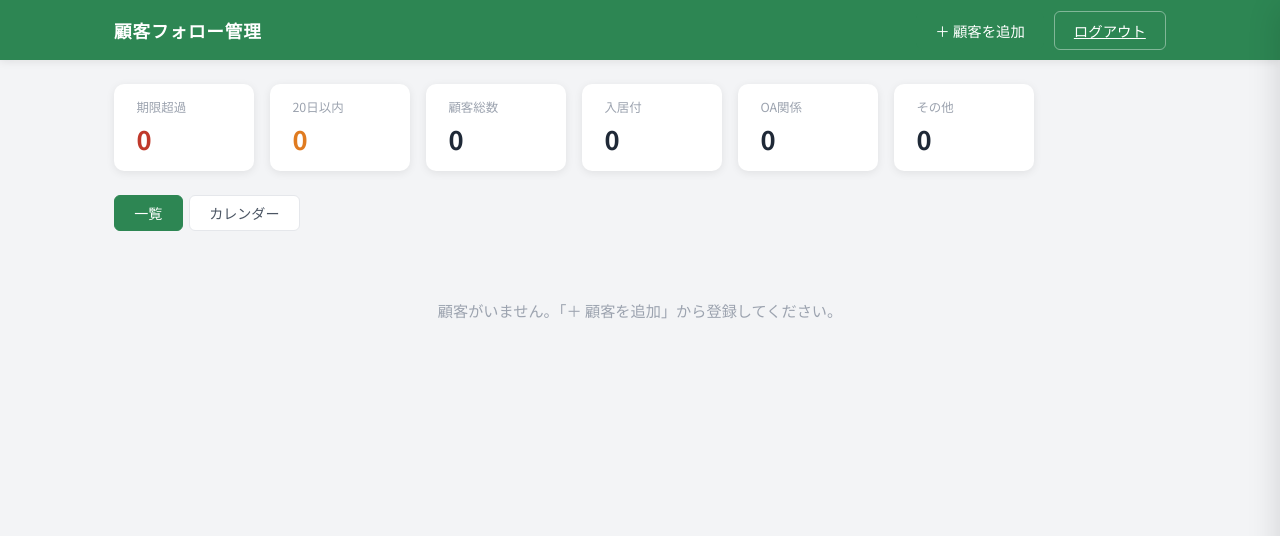
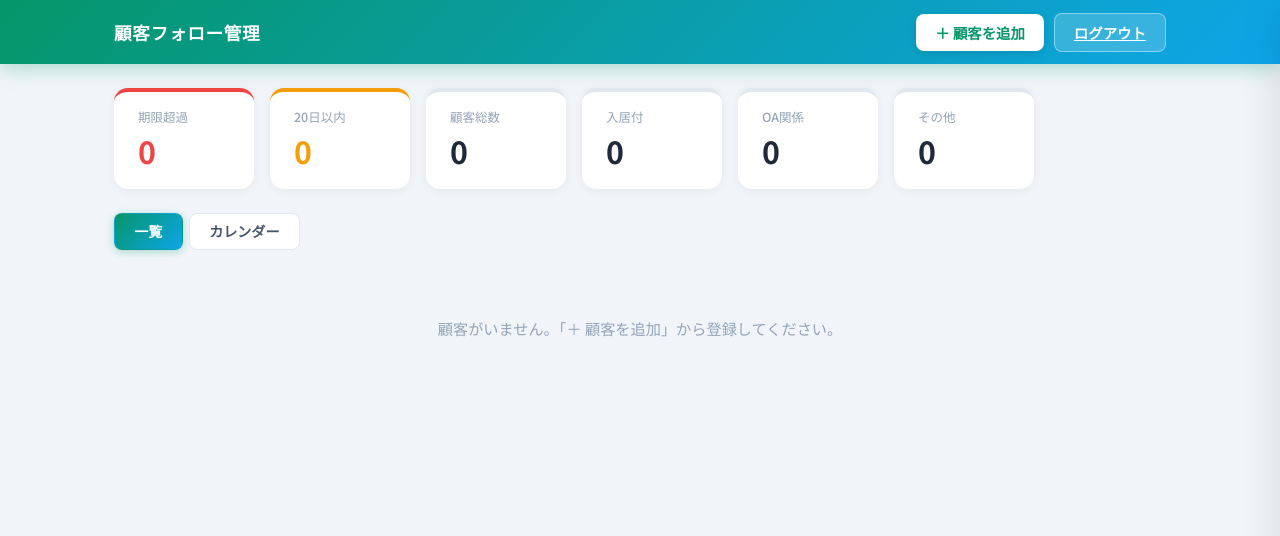
Before and after one commit to aoi4986-lgtm/essentia-hp, a Flask app: page / in a window 1280 px wide. Shown: the top 536 px of the page. Run offline with Flask 3, Linux system fonts and the light colour scheme; the visitor is signed in with stand-in values (Sample User, id 1); data that the repository does not hold is empty; some libraries are stand-ins or nearby versions.

Commit message:
デザインをグラデーション＋ビビッド（案B）に刷新
ヘッダー・ボタン・カードにグラデーション適用。
カードホバーアニメーション、サマリーカードborder-top追加。

Co-Authored-By: Claude Sonnet 4.6 <noreply@anthropic.com>

```diff
--- a/crm/static/main.js
+++ b/crm/static/main.js
@@ -94,9 +94,9 @@ function cardHTML(c) {
       <span class="follow-badge ${c.status}">${badgeLabel(c.status, c.next_follow_date || '')}</span>
       ${c.notes ? `<div style="font-size:0.82rem;color:#4b5563">${esc(c.notes)}</div>` : ''}
       <div class="card-actions">
-        <button class="btn btn-primary btn-sm btn-follow" data-id="${c.id}">フォロー記録</button>
-        <button class="btn btn-ghost btn-sm btn-edit" data-id="${c.id}">編集</button>
-        <button class="btn btn-ghost btn-sm btn-delete" data-id="${c.id}">削除</button>
+        <button class="btn-follow-card btn-follow" data-id="${c.id}">フォロー記録</button>
+        <button class="btn btn-sm btn-edit" style="background:var(--gray-100);color:var(--gray-600);border:none" data-id="${c.id}">編集</button>
+        <button class="btn btn-sm btn-delete" style="background:var(--gray-100);color:var(--gray-400);border:none" data-id="${c.id}">削除</button>
       </div>
       <div class="card-actions">
         <button class="btn btn-ai btn-sm btn-ai-chat" data-id="${c.id}">💬 AIと相談</button>
--- a/crm/static/style.css
+++ b/crm/static/style.css
@@ -1,21 +1,22 @@
 *, *::before, *::after { box-sizing: border-box; margin: 0; padding: 0; }
 
 :root {
-  --green: #2d8653;
-  --green-light: #e8f5ee;
-  --orange: #e07b20;
-  --orange-light: #fff3e0;
-  --red: #c0392b;
-  --red-light: #fdecea;
-  --gray-50: #f9fafb;
-  --gray-100: #f3f4f6;
-  --gray-200: #e5e7eb;
-  --gray-400: #9ca3af;
-  --gray-600: #4b5563;
-  --gray-800: #1f2937;
-  --radius: 10px;
-  --shadow: 0 2px 8px rgba(0,0,0,0.08);
-  --shadow-lg: 0 8px 32px rgba(0,0,0,0.14);
+  --green: #059669;
+  --green-light: #ecfdf5;
+  --blue: #0ea5e9;
+  --orange: #f59e0b;
+  --orange-light: #fffbeb;
+  --red: #ef4444;
+  --red-light: #fef2f2;
+  --gray-50: #f8fafc;
+  --gray-100: #f1f5f9;
+  --gray-200: #e2e8f0;
+  --gray-400: #94a3b8;
+  --gray-600: #475569;
+  --gray-800: #1e293b;
+  --radius: 14px;
+  --shadow: 0 2px 10px rgba(0,0,0,0.06);
+  --shadow-lg: 0 12px 40px rgba(0,0,0,0.12);
 }
 
 body {
@@ -27,43 +28,52 @@ body {
 
 /* Header */
 .header {
-  background: var(--green);
+  background: linear-gradient(135deg, #059669 0%, #0ea5e9 100%);
   color: #fff;
   position: sticky;
   top: 0;
   z-index: 100;
-  box-shadow: var(--shadow);
+  box-shadow: 0 4px 20px rgba(5,150,105,0.3);
 }
 .header-inner {
   max-width: 1100px;
   margin: 0 auto;
   padding: 0 1.5rem;
-  height: 60px;
+  height: 64px;
   display: flex;
   align-items: center;
   justify-content: space-between;
 }
-.logo { font-size: 1.1rem; font-weight: 700; letter-spacing: 0.05em; }
+.logo { font-size: 1.1rem; font-weight: 800; letter-spacing: 0.04em; }
 
 /* Buttons */
 .btn {
   padding: 0.5rem 1.2rem;
   border: none;
-  border-radius: 6px;
+  border-radius: 8px;
   font-family: inherit;
   font-size: 0.9rem;
-  font-weight: 500;
+  font-weight: 600;
   cursor: pointer;
-  transition: opacity 0.15s, transform 0.1s;
+  transition: all 0.18s;
 }
 .btn:active { transform: scale(0.97); }
-.btn-primary { background: var(--green); color: #fff; }
-.btn-primary:hover { opacity: 0.88; }
-.btn-ghost { background: transparent; color: var(--gray-600); border: 1px solid var(--gray-200); }
-.btn-ghost:hover { background: var(--gray-100); }
-.btn-ai { background: #f0f4ff; color: #4f46e5; border: 1px solid #c7d2fe; }
-.btn-ai:hover { background: #e0e7ff; }
-.btn-sm { padding: 0.3rem 0.8rem; font-size: 0.8rem; }
+.btn-primary {
+  background: #fff;
+  color: var(--green);
+  font-weight: 700;
+  box-shadow: 0 2px 8px rgba(0,0,0,0.12);
+}
+.btn-primary:hover { box-shadow: 0 4px 16px rgba(0,0,0,0.18); transform: translateY(-1px); }
+.btn-ghost {
+  background: rgba(255,255,255,0.18);
+  color: #fff;
+  border: 1px solid rgba(255,255,255,0.4);
+}
+.btn-ghost:hover { background: rgba(255,255,255,0.28); }
+.btn-ai { background: #eff6ff; color: #3b82f6; border: 1px solid #bfdbfe; }
+.btn-ai:hover { background: #dbeafe; }
+.btn-sm { padding: 0.32rem 0.85rem; font-size: 0.8rem; }
 .btn-close {
   background: none;
   border: none;
@@ -92,16 +102,21 @@ body {
 .summary-card {
   background: #fff;
   border-radius: var(--radius);
-  padding: 0.9rem 1.4rem;
+  padding: 1rem 1.5rem;
   box-shadow: var(--shadow);
   display: flex;
   flex-direction: column;
   gap: 0.2rem;
   min-width: 140px;
+  border-top: 4px solid var(--gray-200);
+  transition: transform 0.18s, box-shadow 0.18s;
 }
-.summary-card .label { font-size: 0.78rem; color: var(--gray-400); }
-.summary-card .value { font-size: 1.6rem; font-weight: 700; }
+.summary-card:hover { transform: translateY(-2px); box-shadow: var(--shadow-lg); }
+.summary-card .label { font-size: 0.78rem; color: var(--gray-400); font-weight: 500; }
+.summary-card .value { font-size: 1.9rem; font-weight: 800; }
+.summary-card.overdue { border-top-color: var(--red); }
 .summary-card.overdue .value { color: var(--red); }
+.summary-card.soon { border-top-color: var(--orange); }
 .summary-card.soon .value { color: var(--orange); }
 
 /* Customer Grid */
@@ -371,19 +434,20 @@ body {
 .view-tab {
   padding: 0.45rem 1.2rem;
   border: 1px solid var(--gray-200);
-  border-radius: 6px;
+  border-radius: 8px;
   background: #fff;
   font-family: inherit;
   font-size: 0.88rem;
-  font-weight: 500;
+  font-weight: 600;
   cursor: pointer;
   color: var(--gray-600);
   transition: all 0.15s;
 }
 .view-tab.active {
-  background: var(--green);
+  background: linear-gradient(135deg, #059669, #0ea5e9);
   color: #fff;
-  border-color: var(--green);
+  border-color: transparent;
+  box-shadow: 0 2px 8px rgba(5,150,105,0.3);
 }
 
 /* Calendar */
```
Also changed, not shown: other parts of crm/static/style.css (+117 -46 lines).
